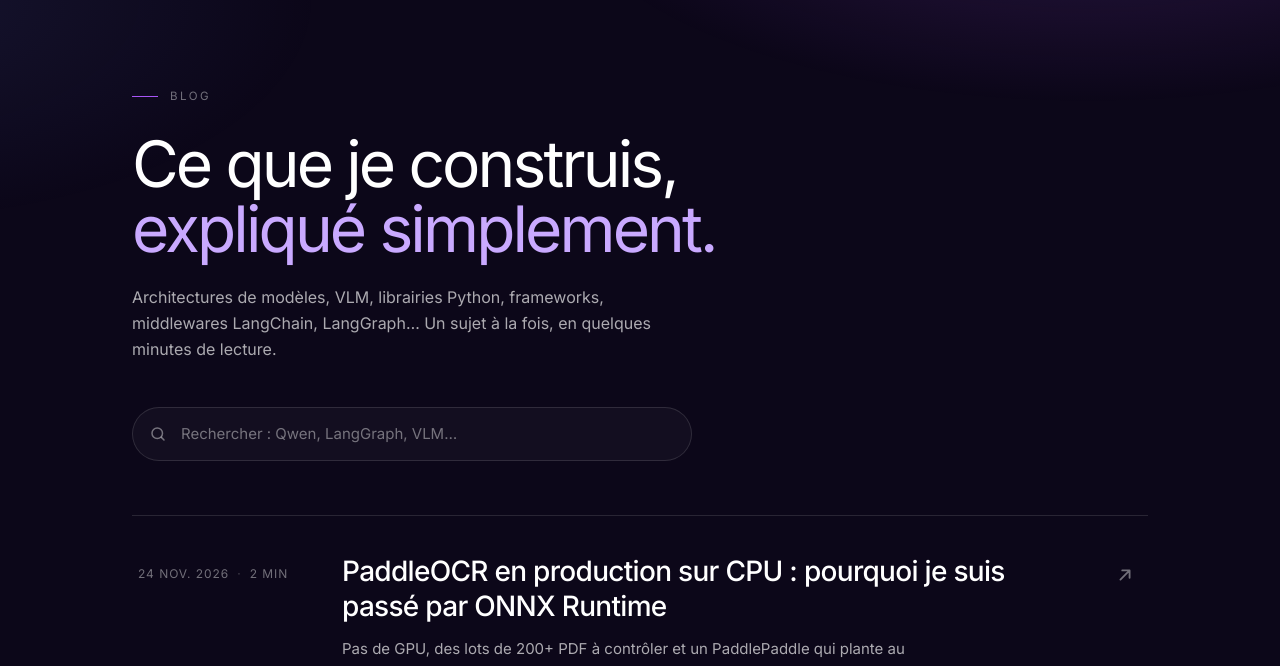
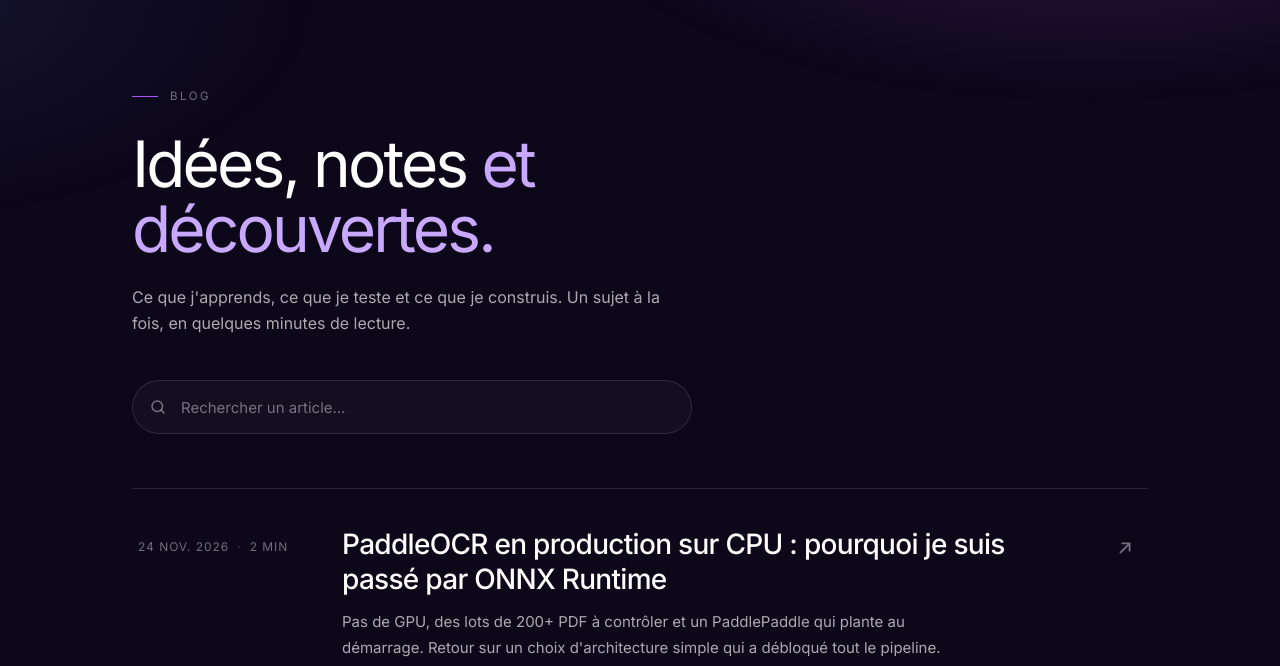
Before and after one commit to Faroukelmak/Portfoliov2, a plain HTML site: page blog/index.html in a window 1280 px wide. Shown: the part 81-747 px from the top of the page. Drawn offline with Linux system fonts and the light colour scheme.

Commit message:
Blog : titre et accroche généralistes
Co-Authored-By: Claude Opus 5.5 <noreply@anthropic.com>
Claude-Session: https://claude.ai/code/session_01GCEL2f7pXcCFyNT7s3crWM

```diff
--- a/blog/feed.xml
+++ b/blog/feed.xml
@@ -4,7 +4,7 @@
   <title>Blog · Farouk El Makhchoune</title>
   <link>https://faroukelmak.vercel.app/blog/</link>
   <atom:link href="https://faroukelmak.vercel.app/blog/feed.xml" rel="self" type="application/rss+xml"/>
-  <description>Notes rapides sur l'IA en production.</description>
+  <description>Idées, notes et découvertes.</description>
   <language>fr</language>
   <item>
     <title>PaddleOCR en production sur CPU : pourquoi je suis passé par ONNX Runtime</title>
--- a/blog/index.html
+++ b/blog/index.html
@@ -4,11 +4,11 @@
 <meta charset="UTF-8">
 <meta name="viewport" content="width=device-width, initial-scale=1.0">
 <title>Blog · Farouk El Makhchoune</title>
-<meta name="description" content="Architectures de modèles, VLM, librairies Python, frameworks, LangChain, LangGraph : ce que je construis et décortique, un sujet à la fois.">
+<meta name="description" content="Ce que j'apprends, ce que je teste et ce que je construis. Un sujet à la fois, en quelques minutes de lecture.">
 <link rel="canonical" href="https://faroukelmak.vercel.app/blog/">
 <meta property="og:type" content="website">
 <meta property="og:title" content="Blog · Farouk El Makhchoune">
-<meta property="og:description" content="Architectures de modèles, VLM, librairies Python, frameworks, LangChain, LangGraph : ce que je construis et décortique, un sujet à la fois.">
+<meta property="og:description" content="Ce que j'apprends, ce que je teste et ce que je construis. Un sujet à la fois, en quelques minutes de lecture.">
 <meta property="og:url" content="https://faroukelmak.vercel.app/blog/">
 <meta property="og:site_name" content="Farouk El Makhchoune">
 <meta name="twitter:card" content="summary">
@@ -33,11 +33,11 @@
 <main class="wrap">
   <header class="blog-head">
     <span class="kicker rise">Blog</span>
-    <h1 class="rise" style="animation-delay:.08s">Ce que je construis, <em>expliqué simplement.</em></h1>
-    <p class="rise" style="animation-delay:.16s">Architectures de modèles, VLM, librairies Python, frameworks, middlewares LangChain, LangGraph… Un sujet à la fois, en quelques minutes de lecture.</p>
+    <h1 class="rise" style="animation-delay:.08s">Idées, notes <em>et découvertes.</em></h1>
+    <p class="rise" style="animation-delay:.16s">Ce que j'apprends, ce que je teste et ce que je construis. Un sujet à la fois, en quelques minutes de lecture.</p>
     <label class="search rise" style="animation-delay:.24s">
       <svg viewBox="0 0 24 24" fill="none" stroke="currentColor" stroke-width="2" stroke-linecap="round" stroke-linejoin="round" aria-hidden="true"><circle cx="11" cy="11" r="7"/><path d="M20 20l-3.5-3.5"/></svg>
-      <input id="q" type="search" placeholder="Rechercher : Qwen, LangGraph, VLM…" autocomplete="off" aria-label="Rechercher dans le blog">
+      <input id="q" type="search" placeholder="Rechercher un article…" autocomplete="off" aria-label="Rechercher dans le blog">
       <kbd>/</kbd>
     </label>
   </header>
```
Also changed, not shown: scripts/build-blog.mjs (+5 -5 lines).
